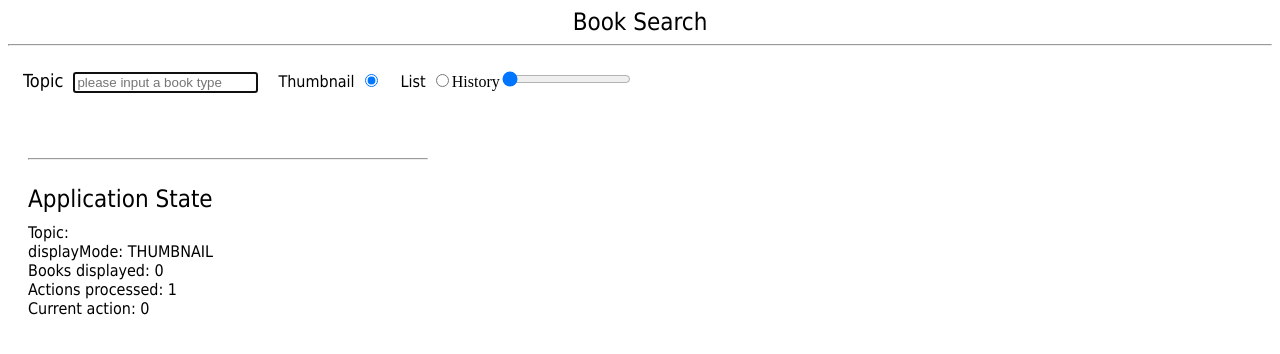
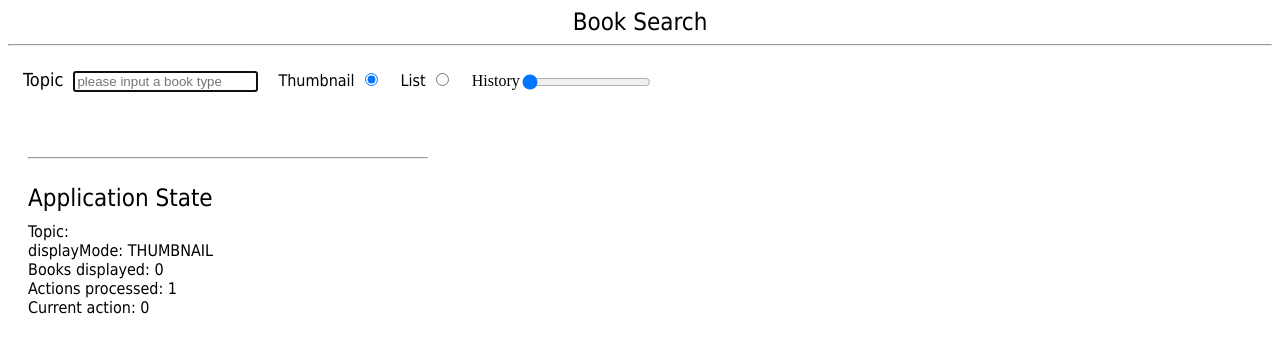
Before and after one commit to MaoScut/search-for-books, a React app: page / in a window 1280 px wide. Shown: the top 354 px of the page. Built offline with nearby package versions, Linux system fonts and the light colour scheme; the HTML template or start-up script is replaced by a standard one.

Commit message:
增加range表单与左边组件的间距

```diff
--- a/src/components/history.jsx
+++ b/src/components/history.jsx
@@ -15,6 +15,10 @@ const History = ({
     },
     input: {
       cursor: 'pointer',
+      verticalAlign: 'middle',
+    },
+    span: {
+      marginLeft: 20,
     },
   };
   const RightArrow = () => (
@@ -32,7 +36,7 @@ const History = ({
   //   (future ? future.length : 0)) - 1;
   const maxRange = statesLength - 1;
   return (
-    <span>
+    <span style={styles.span}>
       History
       <input
         type="range"
```
